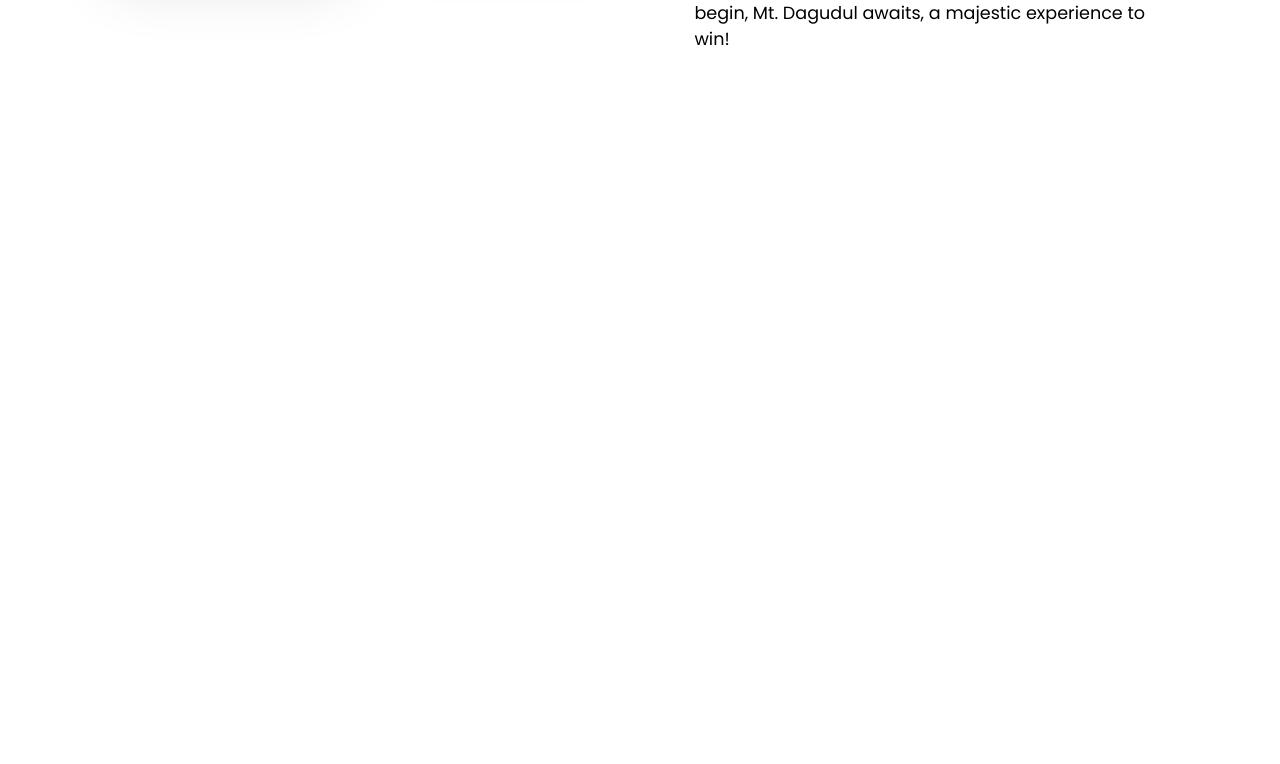
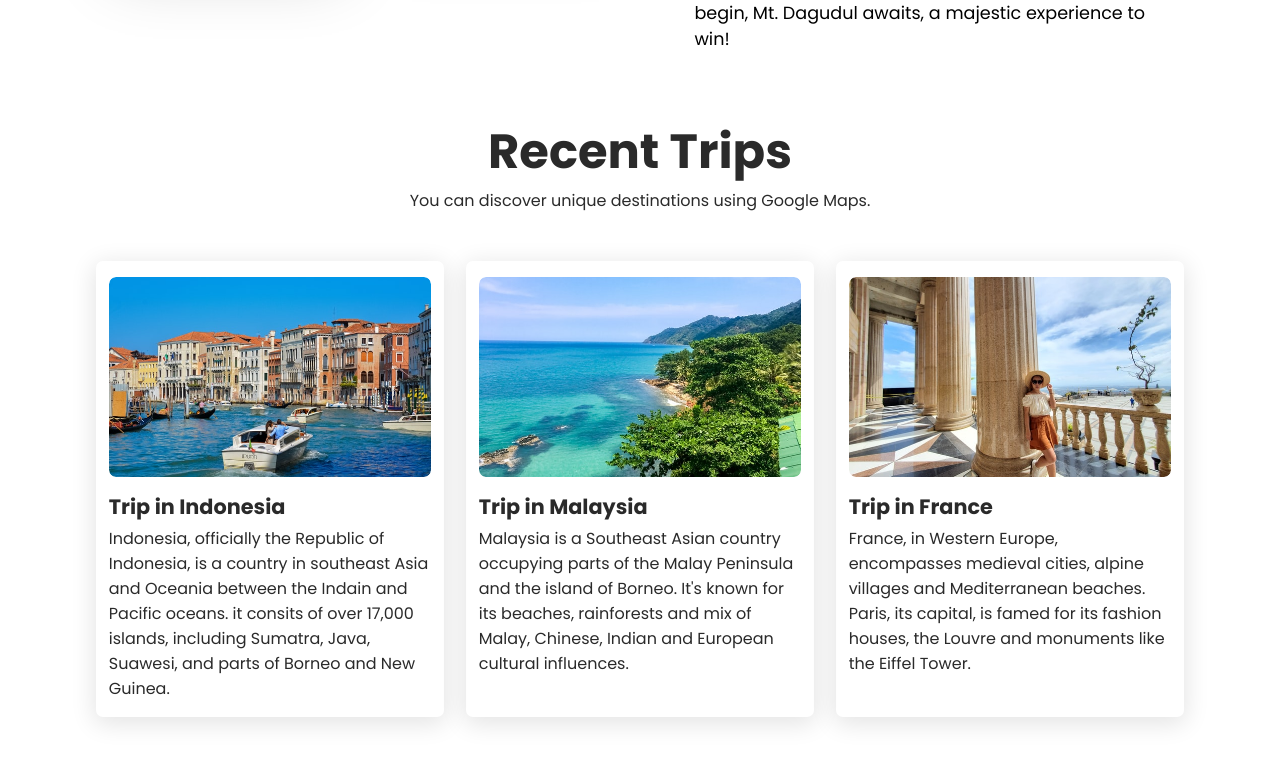
Before and after one commit to hetpatel4381/trippy_travels_ReactsJs, a React (Create React App) app: page / in a window 1280 px wide. Shown: the part 1875-2639 px from the top of the page. Before the commit the page ends 1991 px from the top, so only its background shows below. Built offline with nearby package versions, Linux system fonts and the light colour scheme.

Commit message:
completed the recents trip section on home page

```diff
--- /dev/null
+++ b/src/components/Trip.jsx
@@ -0,0 +1,35 @@
+import React from 'react';
+import "./TripStyles.css";
+import TripData from './TripData';
+import Trip1 from "../assets/5.jpg";
+import Trip2 from "../assets/8.jpg";
+import Trip3 from "../assets/6.jpg";
+
+const Trip = () => {
+  return (
+    <div className="trip">
+      <h1>Recent Trips</h1>
+      <p>You can discover unique destinations using Google Maps.</p>
+
+      <div className="tripcard">
+        <TripData
+        image={Trip1}
+        heading="Trip in Indonesia"
+        text="Indonesia, officially the Republic of Indonesia, is a country in southeast Asia and Oceania between the Indain and Pacific oceans. it consits of over 17,000 islands, including Sumatra, Java, Suawesi, and parts of Borneo and New Guinea."
+        />
+        <TripData
+        image={Trip2}
+        heading="Trip in Malaysia"
+        text="Malaysia is a Southeast Asian country occupying parts of the Malay Peninsula and the island of Borneo. It's known for its beaches, rainforests and mix of Malay, Chinese, Indian and European cultural influences."
+        />
+        <TripData
+        image={Trip3}
+        heading="Trip in France"
+        text="France, in Western Europe, encompasses medieval cities, alpine villages and Mediterranean beaches. Paris, its capital, is famed for its fashion houses, the Louvre and monuments like the Eiffel Tower."
+        />
+      </div>
+    </div>
+  );
+}
+
+export default Trip;
--- /dev/null
+++ b/src/components/TripData.jsx
@@ -0,0 +1,16 @@
+import React from "react";
+import "./TripStyles.css";
+
+const TripData = (props) => {
+  return (
+    <div className="t-card">
+        <div className="t-img">
+            <img src={props.image} alt="image" />
+        </div>
+        <h4>{props.heading}</h4>
+        <p>{props.text}</p>
+    </div>
+  );
+};
+
+export default TripData;
--- /dev/null
+++ b/src/components/TripStyles.css
@@ -0,0 +1,61 @@
+.trip{
+    margin: 4rem 6rem;
+    color: #2a2a2a;
+}
+
+.trip h1{
+    font-size: 3rem;
+}
+
+.tripcard{
+    margin-top: 3rem;
+    display: flex;
+    justify-content: space-between;
+}
+
+.t-card{
+    width: 32%;
+    text-align: start;
+    box-shadow: 0 5px 25px 2px rgba(0,0,0,0.11);
+    border-radius: 7px;
+    cursor: pointer;
+    padding: 1rem 0.8rem;
+}
+
+.t-img{
+    height: 200px;
+    overflow: hidden;
+    border-radius: 7px;
+}
+
+.t-img img{
+    width: 100%;
+    height: 100%;
+    transition: 0.3s ease-in-out;
+    border-radius: 7px;
+}
+
+.t-img:hover img{
+    transform: scale(1.3);
+}
+
+.t-card h4{
+    font-size: 1.3rem;
+    padding: 0.9rem 0 0.2rem 0;
+}
+
+@media screen and (max-width: 850px){
+    .trip{
+        margin: 4rem 2rem;
+    }
+
+    .tripcard{
+        flex-direction: column;
+    }
+
+    .t-card{
+        width: 100%;
+        margin-bottom: 1.5rem;
+    }
+
+}
--- a/src/routes/Home.jsx
+++ b/src/routes/Home.jsx
@@ -2,6 +2,7 @@ import React from 'react';
 import Navbar from "../components/Navbar";
 import Hero from '../components/Hero';
 import Destination from '../components/Destination';
+import Trip from '../components/Trip';
 
 const Home = () => {
   return (
@@ -17,6 +18,7 @@ const Home = () => {
         btnClass="show"
       />
       <Destination />
+      <Trip />
     </>
   );
 }
```
